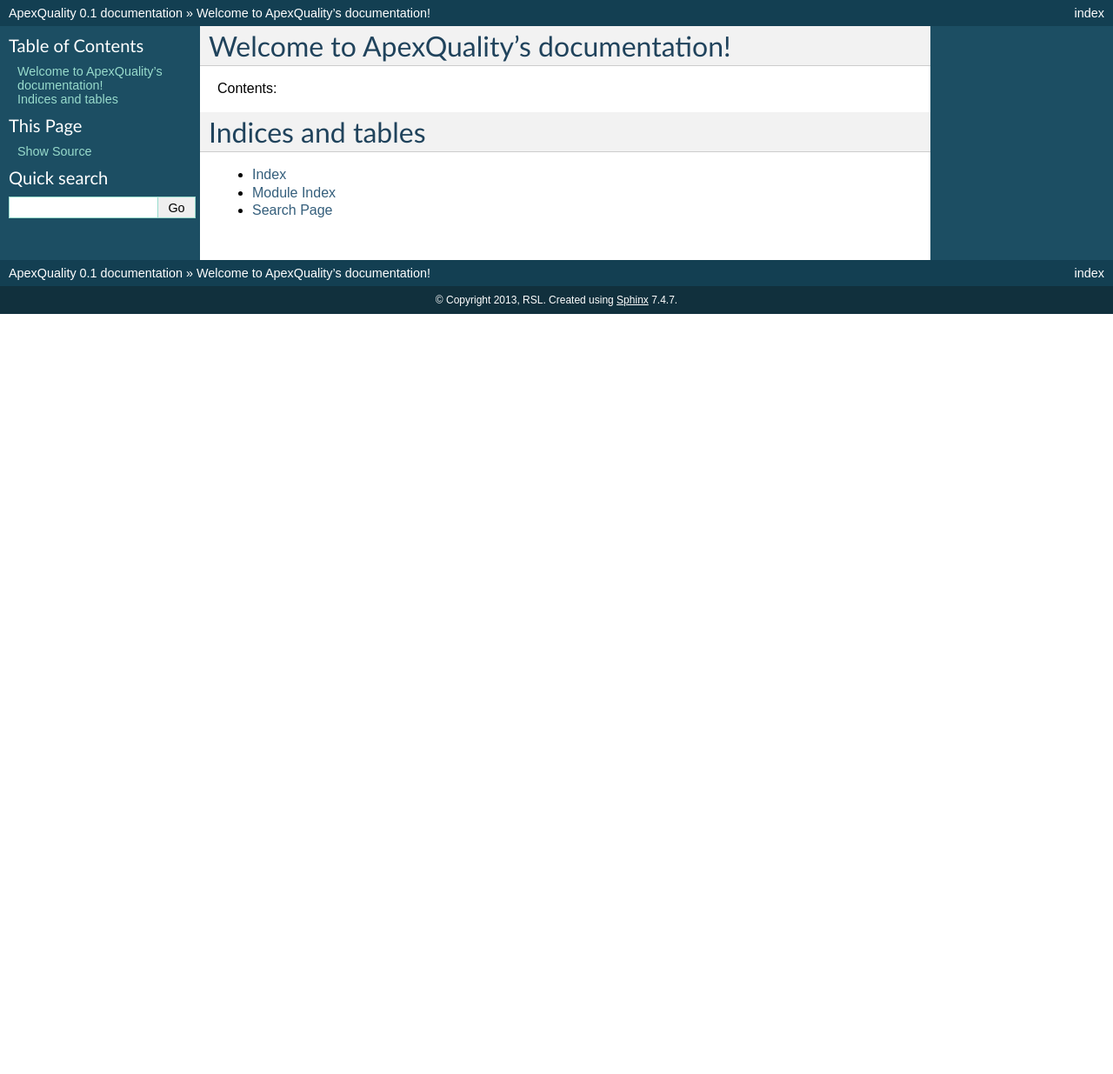
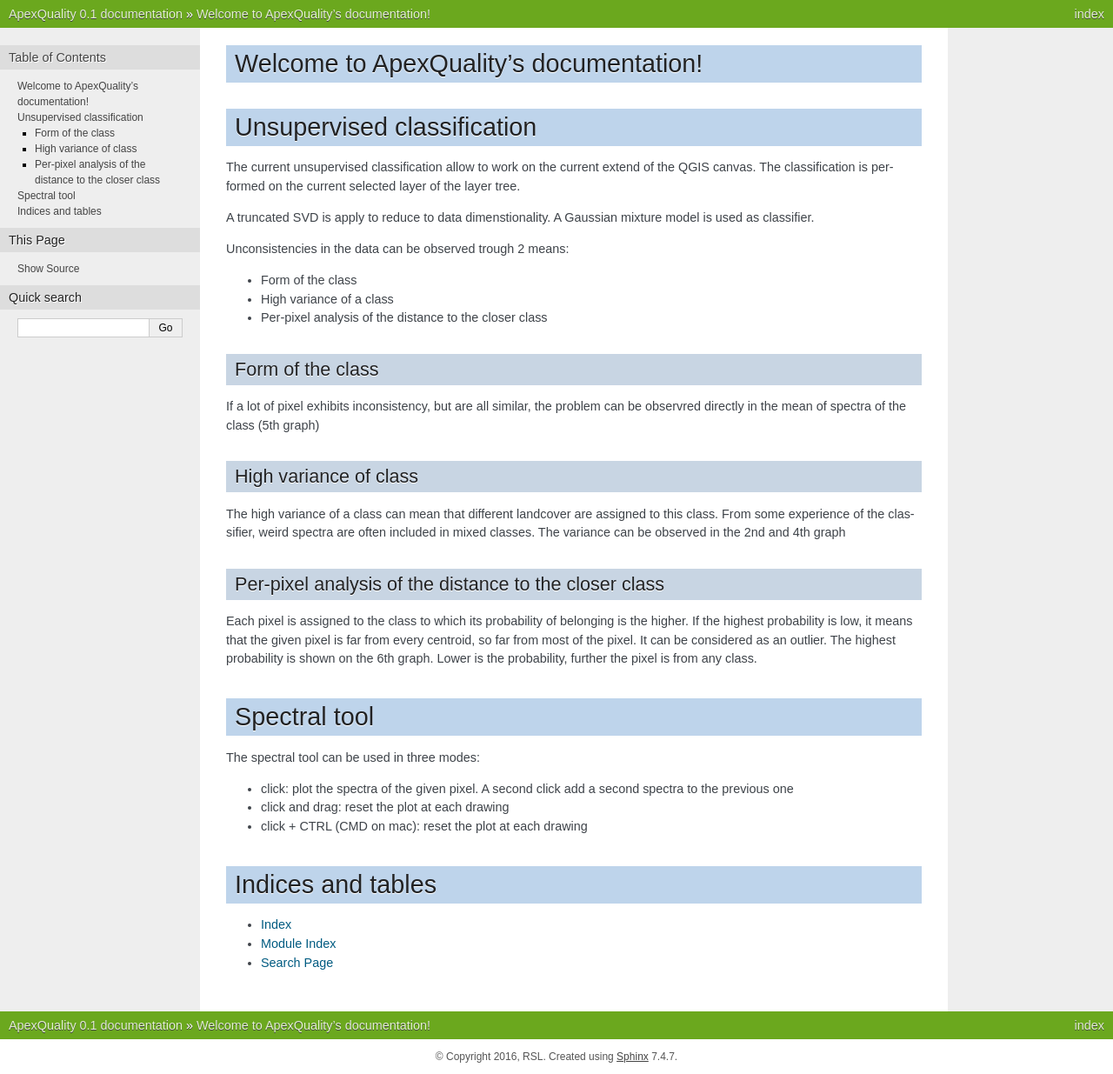
Before and after one commit to gilliM/quality, a Sphinx documentation site: the page built from ApexQuality/help/source/index.rst, in a window 1280 px wide. Shown: the whole page at 87% size. Built offline with Sphinx 7.4.7, drawn with Linux system fonts in a browser that asks for light colours; formulas are drawn with MathJax 3; before the commit the page ends 900 px from its top, so only the background shows below that.

Commit message:
First usage instruction in help

```diff
--- a/ApexQuality/help/source/conf.py
+++ b/ApexQuality/help/source/conf.py
@@ -41,7 +41,7 @@
 
 # General information about the project.
 project = u'ApexQuality'
-copyright = u'2013, RSL'
+copyright = u'2016, RSL'
 
 # The version info for the project you're documenting, acts as replacement for
 # |version| and |release|, also used in various other places throughout the
@@ -91,7 +91,7 @@
 
 # The theme to use for HTML and HTML Help pages.  See the documentation for
 # a list of builtin themes.
-html_theme = 'default'
+html_theme = 'nature'
 
 # Theme options are theme-specific and customize the look and feel of a theme
 # further.  For a list of options available for each theme, see the
--- a/ApexQuality/help/source/index.rst
+++ b/ApexQuality/help/source/index.rst
@@ -6,10 +6,45 @@
 Welcome to ApexQuality's documentation!
 ============================================
 
-Contents:
-
 .. toctree::
    :maxdepth: 2
+
+
+Unsupervised classification
+===========================
+The current unsupervised classification allow to work on the current extend of the QGIS canvas. The classification is performed on the current selected layer of the layer tree.
+
+A truncated SVD is apply to reduce to data dimenstionality. A Gaussian mixture model is used as classifier.
+
+Unconsistencies in the data can be observed trough 2 means:
+
+* Form of the class
+* High variance of a class
+* Per-pixel analysis of the distance to the closer class
+
+Form of the class
+-------------------
+
+If a lot of pixel exhibits inconsistency, but are all similar, the problem can be observred directly in the mean of spectra of the class (5th graph)
+
+High variance of class
+------------------------
+
+The high variance of a class can mean that different landcover are assigned to this class. From some experience of the classifier, weird spectra are often included in mixed classes. The variance can be observed in the 2nd and 4th graph
+
+Per-pixel analysis of the distance to the closer class
+-------------------------------------------------------
+
+Each pixel is assigned to the class to which its probability of belonging is the higher. If the highest probability is low, it means that the given pixel is far from every centroid, so far from most of the pixel. It can be considered as an outlier. The highest probability is shown on the 6th graph. Lower is the probability, further the pixel is from any class.
+
+
+Spectral tool
+=============
+The spectral tool can be used in three modes:
+
+* click: plot the spectra of the given pixel. A second click add a second spectra to the previous one
+* click and drag: reset the plot at each drawing
+* click + CTRL (CMD on mac): reset the plot at each drawing
 
 Indices and tables
 ==================
```
Also changed, not shown: 9 other files.
